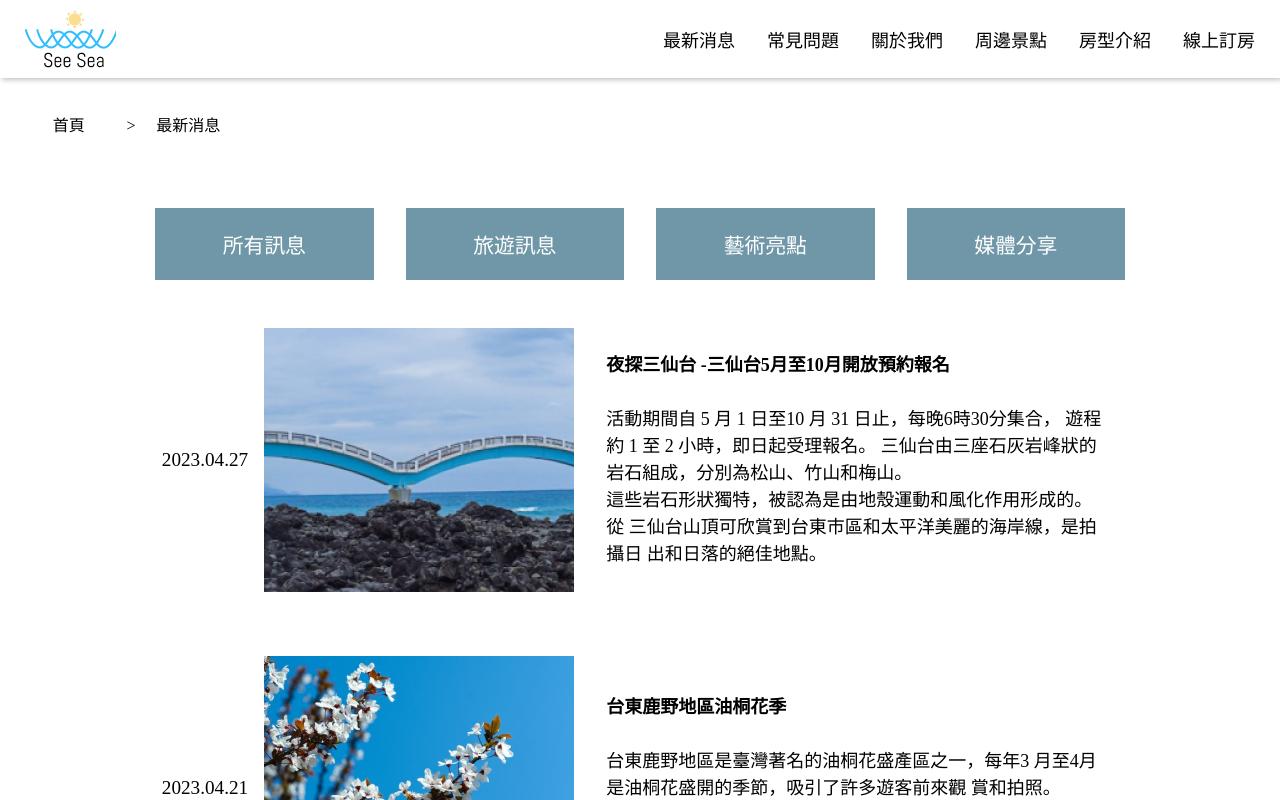
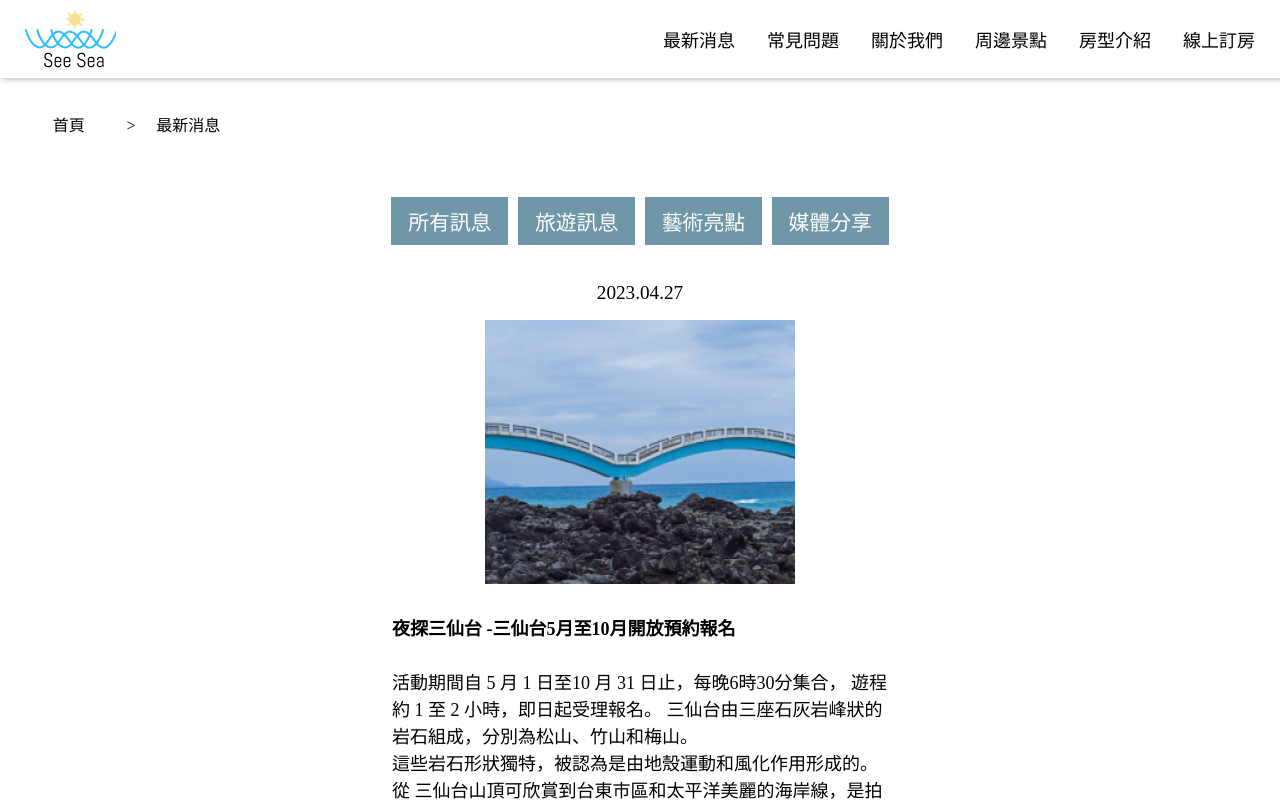
Before and after one commit to janoskii03/project-vite, a Vue app: page /news in a window 1280 px wide. Shown: the top 800 px of the page. Built offline with nearby package versions, Linux system fonts and the light colour scheme.

Commit message:
refactor: sass

```diff
--- a/package.json
+++ b/package.json
@@ -12,6 +12,7 @@
   "dependencies": {
     "ant-design-vue": "^4.2.6",
     "aos": "^2.3.4",
+    "axios": "^1.7.9",
     "pinia": "^2.1.6",
     "vue": "^3.3.4",
     "vue-router": "^4.2.4"
--- a/src/App.vue
+++ b/src/App.vue
@@ -1,5 +1,5 @@
 <script setup>
-import { RouterLink, RouterView } from 'vue-router'
+import { RouterView } from 'vue-router'
 import MainHeader from '@/components/MainHeader.vue';
 import Footer from '@/components/Footer.vue';
 
@@ -10,3 +10,7 @@ import Footer from '@/components/Footer.vue';
   <RouterView />
   <Footer></Footer>
 </template>
+
+<style lang="scss">
+@import './assets/style/style.scss';
+</style>
--- a/src/assets/css/_style.scss
+++ b/src/assets/style/style.scss
@@ -1,6 +1,5 @@
-@import '@/assets/css/grid.scss';
-@import '@/assets/main.scss';
-@import '@/assets/css/mixin.scss';
+@import '@/assets/style/grid.scss';
+@import '@/assets/style/mixin.scss';
 
 * {
   padding: 0;
@@ -897,82 +896,6 @@ h2 {
 
 /*最新消息*/
 
-.news-breadcrumb {
-  width: 100%;
-  margin-top: 5rem;
-  padding: 2rem 0;
-  display: none;
-}
-.news-wrap {
-  width: 100%;
-  height: 100%;
-}
-.news {
-  margin: 1.5rem auto;
-  display: flex;
-  flex-direction: column;
-  align-items: center;
-}
-.news .container .row {
-  justify-content: center;
-}
-
-.news .container .row h3 {
-  font-size: 2rem;
-  margin: 6rem auto 2rem;
-}
-
-.news .news-btns {
-  width: 100%;
-  text-align: center;
-}
-
-.news .news-btns button {
-  padding: 0.5rem 1rem;
-  margin: 0.3rem;
-  background-color: #7097a8;
-  border: 1px solid transparent;
-}
-
-.news .news-btns a {
-  color: #fff;
-  font-size: 1.3rem;
-}
-
-.news-btns .btn-hidden {
-  display: none;
-}
-
-.news .news-card-list .news-card {
-  width: 100%;
-  max-width: 75rem;
-  box-sizing: border-box;
-  display: flex;
-  flex-direction: column;
-  gap: 1rem;
-  align-items: center;
-  padding: 2rem;
-}
-
-.news .news-card-list .news-card .news-card-date {
-  font-size: 1.2rem;
-}
-
-.news .news-card-list .news-card .news-card-pic img {
-  width: 100%;
-  vertical-align: top;
-}
-
-.news-card .news-card-txt {
-  max-width: 31rem;
-  display: flex;
-  flex-direction: column;
-  gap: 1.5em;
-  line-height: 1.5;
-  font-size: 18px;
-  padding: 1rem;
-}
-
 /*線上訂房*/
 
 /*預約*/
@@ -2270,7 +2193,6 @@ h2 {
     background-color: rgba(112, 151, 168, 0.5);
     cursor: pointer;
   }
-
   /*最新消息*/
 
   .news-breadcrumb {
--- a/src/components/MainHeader.vue
+++ b/src/components/MainHeader.vue
@@ -7,8 +7,6 @@ export default {
 
 
     watch(route, () => {
-      console.log(123);
-
       window.scrollTo(0, 0
       );
     })
--- a/src/views/AboutView/AboutView.vue
+++ b/src/views/AboutView/AboutView.vue
@@ -66,6 +66,6 @@
   </section>
 </template>
 
-<style>
-
-</style>
+<script>
+import './AboutView.scss'
+</script>
--- /dev/null
+++ b/src/views/News/News.scss
@@ -0,0 +1,68 @@
+.news-breadcrumb {
+  width: 100%;
+  margin-top: 5rem;
+  padding: 2rem 0;
+}
+.news-wrap {
+  width: 100%;
+  height: 100%;
+
+  .news {
+    margin: 1.5rem auto;
+    display: flex;
+    flex-direction: column;
+    align-items: center;
+    .news-btns {
+      width: 100%;
+      text-align: center;
+      button {
+        padding: 0.5rem 1rem;
+        margin: 0.3rem;
+        background-color: #7097a8;
+        border: 1px solid transparent;
+        a {
+          color: #fff;
+          font-size: 1.3rem;
+        }
+      }
+      .btn-hidden {
+        display: none;
+      }
+    }
+    .news-card-list .news-card {
+      width: 100%;
+      max-width: 75rem;
+      box-sizing: border-box;
+      display: flex;
+      flex-direction: column;
+      gap: 1rem;
+      align-items: center;
+      padding: 2rem;
+      .news-card-date {
+        font-size: 1.2rem;
+      }
+      .news-card-pic img {
+        width: 100%;
+        vertical-align: top;
+      }
+      .news-card-txt {
+        max-width: 31rem;
+        display: flex;
+        flex-direction: column;
+        gap: 1.5em;
+        line-height: 1.5;
+        font-size: 18px;
+        padding: 1rem;
+      }
+    }
+  }
+  .container {
+    .row {
+      justify-content: center;
+      h3 {
+        font-size: 2rem;
+        margin: 6rem auto 2rem;
+      }
+    }
+  }
+}
--- a/vite.config.js
+++ b/vite.config.js
@@ -12,5 +12,12 @@ export default defineConfig({
     alias: {
       '@': fileURLToPath(new URL('./src', import.meta.url))
     }
-  }
+  },
+  css: {
+    preprocessorOptions: {
+      scss: {
+        additionalData: '@import "@/assets/style/style.scss";'
+      }
+    }
+  },
 })
```
Also changed, not shown: src/main.js (+5 -3 lines), src/views/News/News.vue (+6 -1 lines), src/assets/style/grid.scss (renamed from src/assets/css/grid.scss), src/assets/style/mixin.scss (renamed from src/assets/css/mixin.scss), 1 other file (tests, documents, lock files or other folders).
